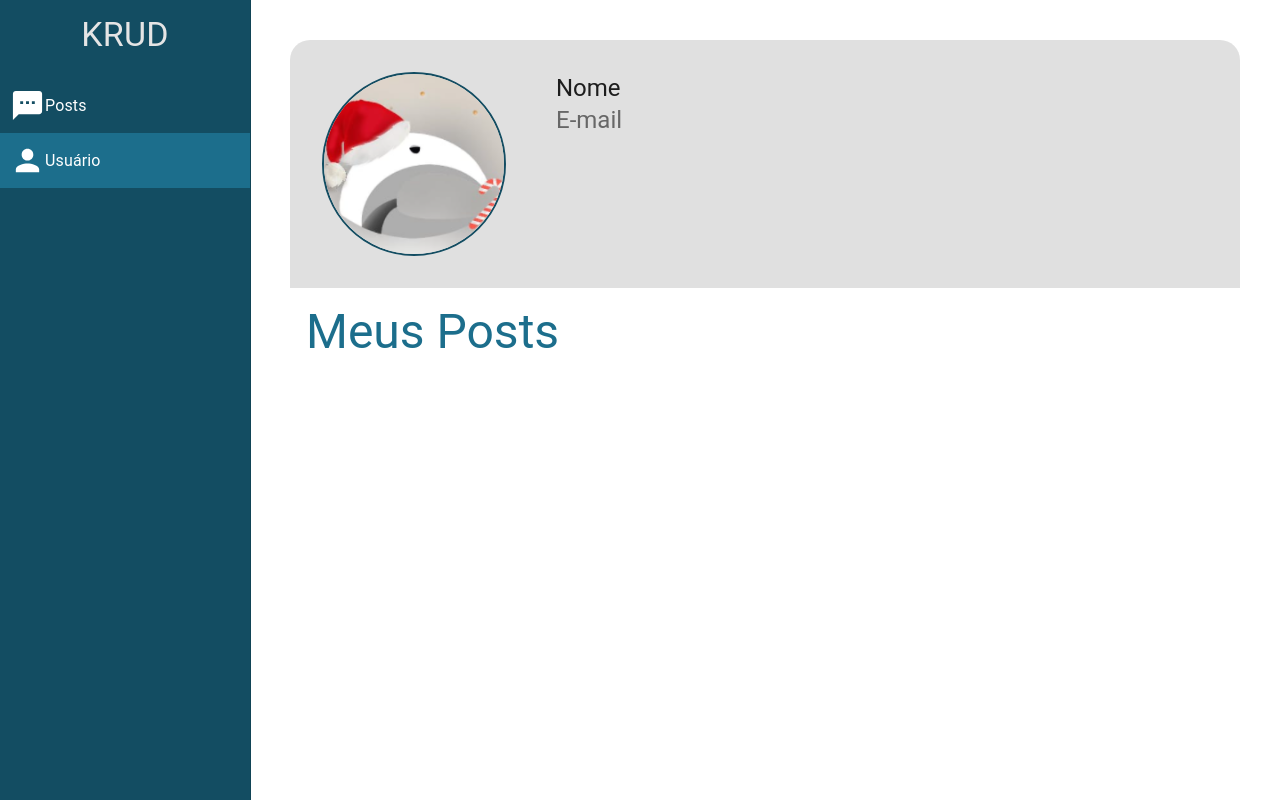
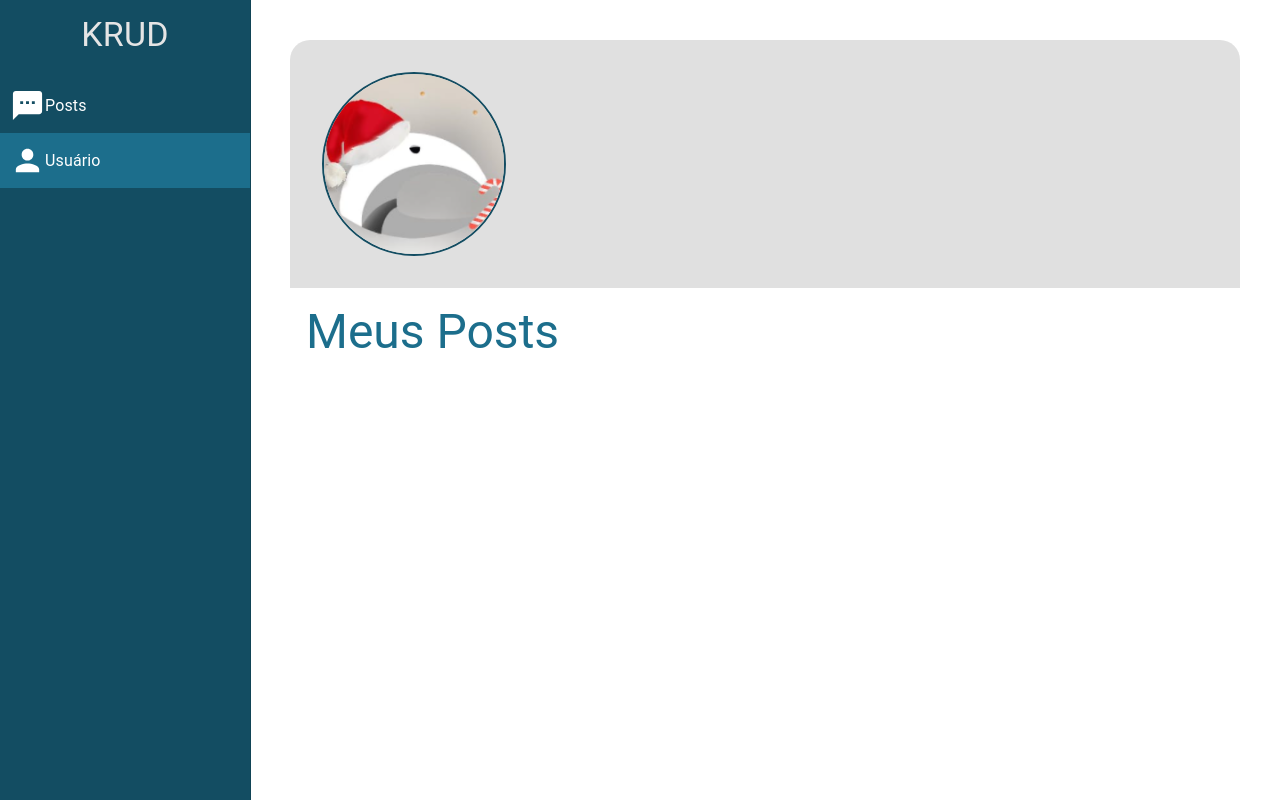
Before and after one commit to HERuppel/react-ts-workshop, a React (Create React App) app: page /home/user in a window 1280 px wide. Built offline with nearby package versions, Linux system fonts and the light colour scheme; no server answers.

Commit message:
added user email and name to user page

```diff
--- a/src/pages/Home/User/index.tsx
+++ b/src/pages/Home/User/index.tsx
@@ -3,9 +3,11 @@ import { useStyles } from './styles';
 
 import tommy from '../../../assets/tommy.png';
 import { Typography } from '@material-ui/core';
+import { useAuth } from '../../../hooks/Auth';
 
 const User = (): JSX.Element => {
   const classes = useStyles();
+  const { user } = useAuth();
 
   return (
     <div className={classes.container}>
@@ -13,10 +15,10 @@ const User = (): JSX.Element => {
         <img className={classes.img} src={tommy} alt='profile' />
         <div className={classes.userInfos}>
           <Typography variant='h5' color='textPrimary'>
-            Nome
+            {user.name}
           </Typography>
           <Typography variant='h5' color='textSecondary'>
-            E-mail
+            {user.email}
           </Typography>
         </div>
       </div>
```
